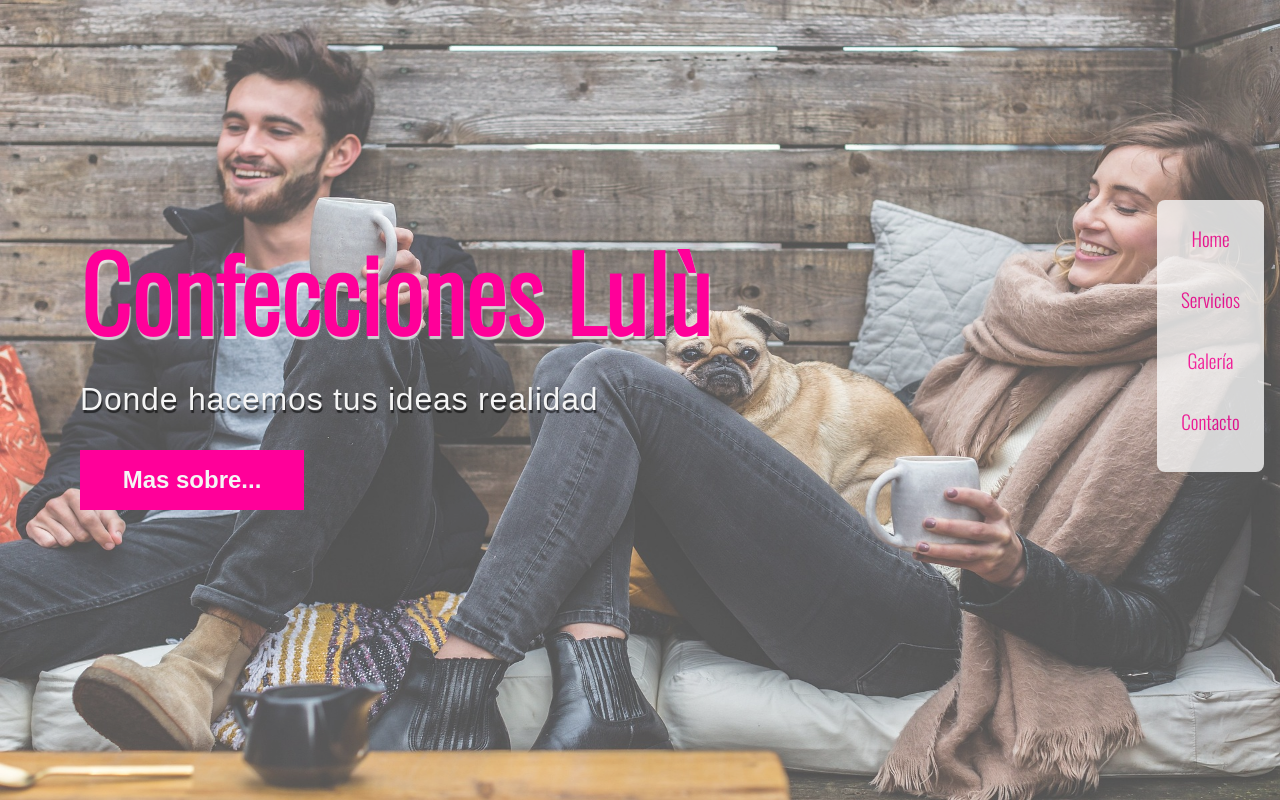
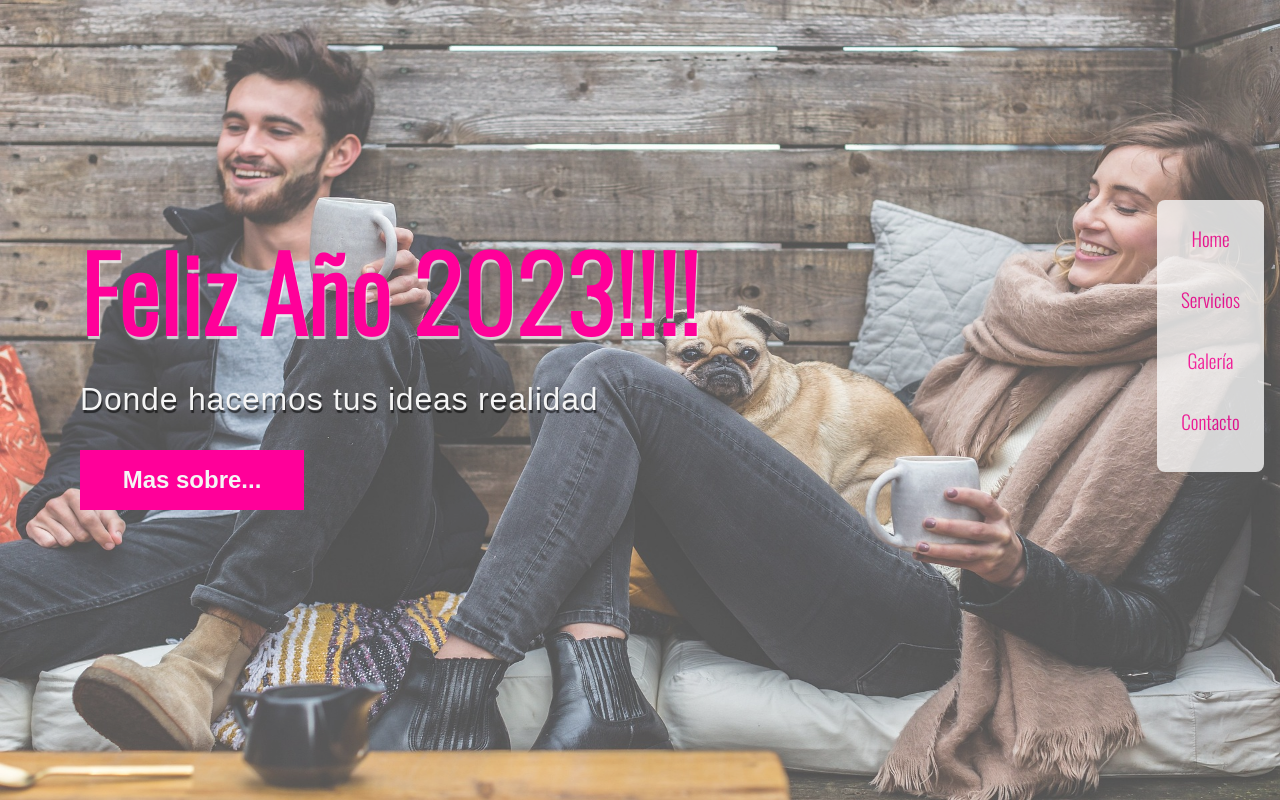
Before and after one commit to brimanz/lulu_web, a React (Vite) app: page / in a window 1280 px wide. Built offline with nearby package versions, Linux system fonts and the light colour scheme.

Commit message:
!!Feliz Año 2023!!

```diff
--- a/src/components/header/Header.jsx
+++ b/src/components/header/Header.jsx
@@ -8,7 +8,7 @@ const Header = ({imageSrc}) =>{
 			<ImgBg src={imageSrc}/>
 
 			<Content>
-				<Title>Confecciones Lulù</Title>
+				<Title>Feliz Año 2023!!!!</Title>
 				<Subtitle>Donde hacemos tus ideas realidad</Subtitle>
 
 				<Button>Mas sobre...</Button>
```
